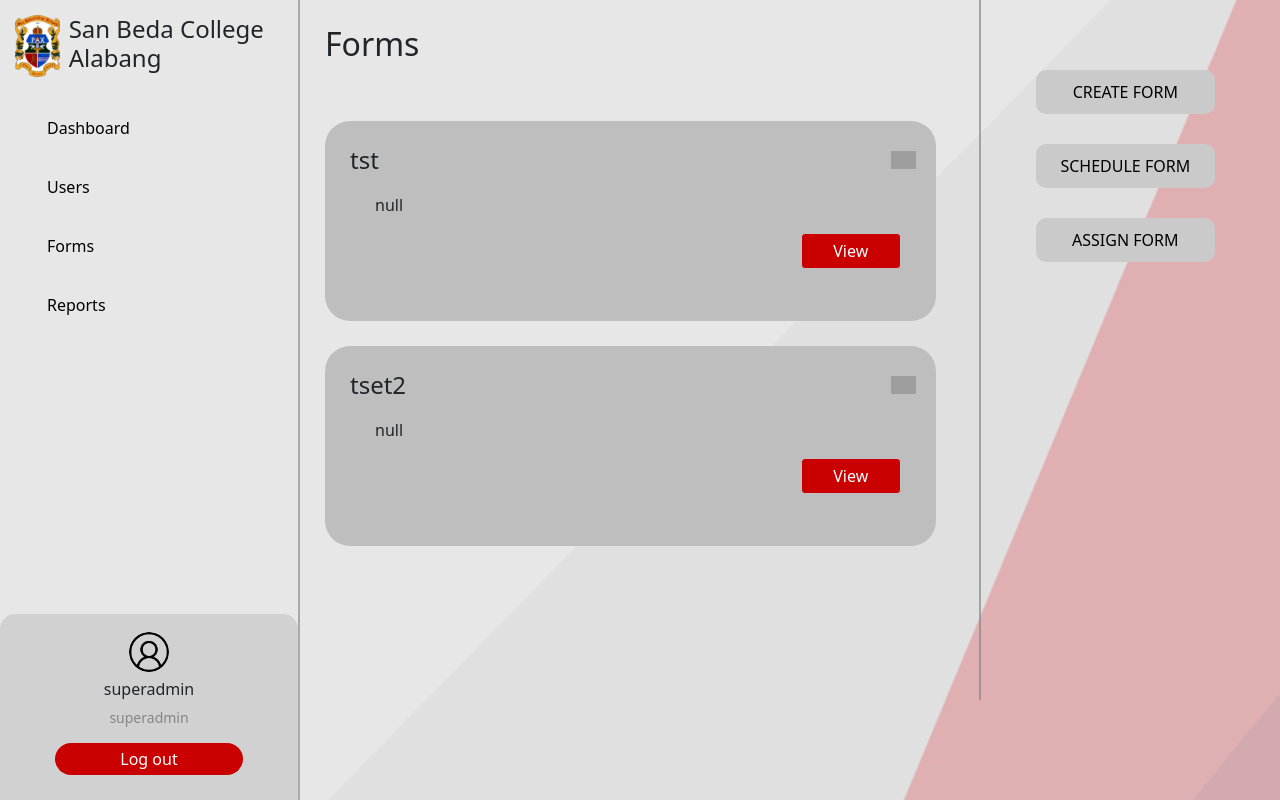
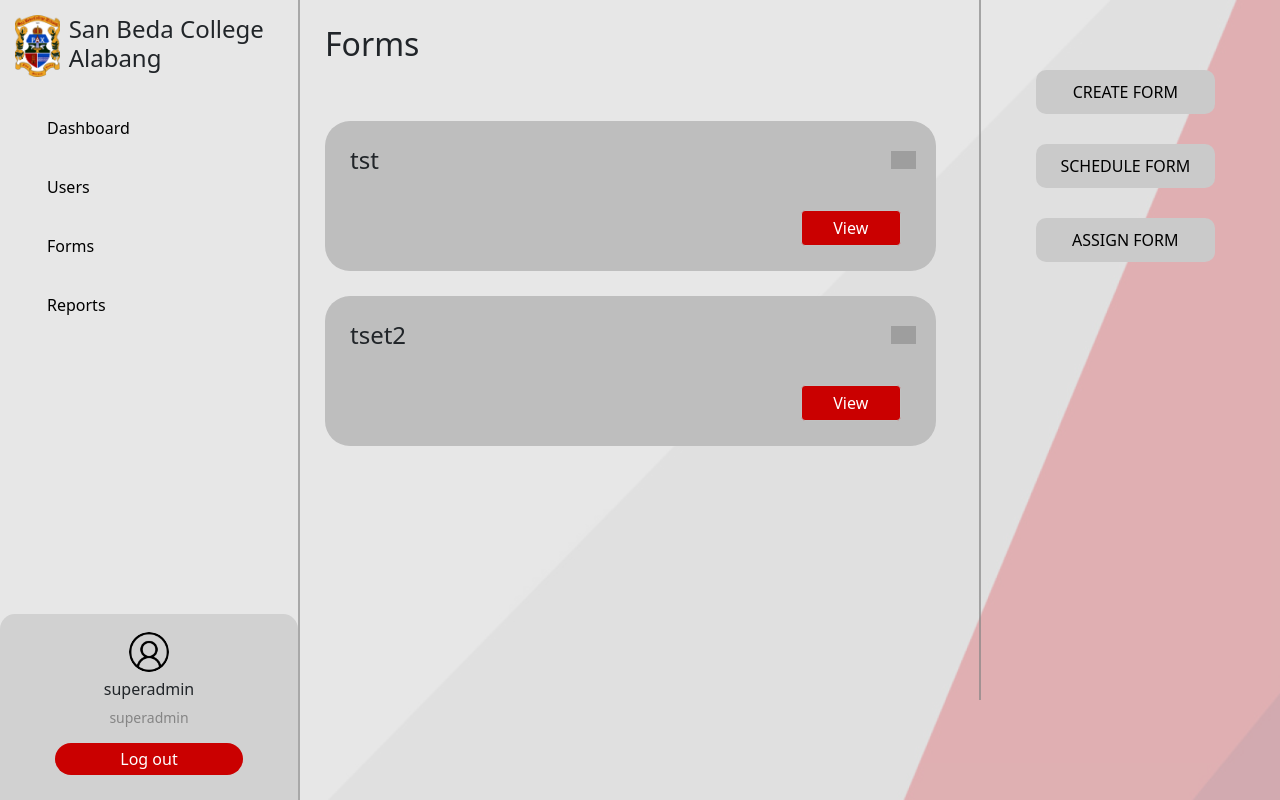
Before and after one commit to FranchescaManas/Capstone, a PHP site: page /capstone2/superadmin/index.php?page=forms in a window 1280 px wide. Run offline with PHP 8.4, Linux system fonts and the light colour scheme; a user stored in the database is signed in; data comes from the database, SQL or seed files in the repository; grey boxes are pictures that could not be loaded.

Commit message:
minor ui changes in form group

```diff
--- a/shared/css/components.css
+++ b/shared/css/components.css
@@ -430,13 +430,14 @@
     width: 90%;
     height: fit-content;
     max-height: 250px;
-    min-height: 200px;
+    min-height: 150px;
     margin: 25px;
     background-color: #BEBEBE;
     border-radius: 25px;
     padding: 25px;
     overflow: auto;
     position: relative;
+
 }
 
 .form-card > p{
--- a/shared/forms/FormClass.php
+++ b/shared/forms/FormClass.php
@@ -220,7 +220,7 @@
         if ($result->num_rows > 0) {
             while ($row = $result->fetch_assoc()) {
                 echo '
-                    <div class="form-card" id="' . $row['form_id'] . '">
+                    <div class="form-card d-flex flex-column justify-content-between" id="' . $row['form_id'] . '">
                         <div class="kebab-menu">
                             <img src="https://img.icons8.com/?size=512&id=84119&format=png" alt="Three Dots Icon" class="kebab-icon" width="25px">
                             <ul class="kebab-options">
@@ -232,7 +232,7 @@
                             </ul>
                         </div>
                         <h4>' . $row['form_name'] . '</h4>
-                        <p>' . $row['form_description'] . '</p>
+
 
                         <div class="d-flex justify-content-end">
                             <form action="../shared/forms/form.php" method="post">
--- a/shared/forms/form.php
+++ b/shared/forms/form.php
@@ -204,7 +204,7 @@
                 }
                 else if($access === 'can modify')
                 {
-                    if($role === 'dean' || $role === 'vice-dean' || $role === 'chairperson'){
+                    if($role === 'dean' || $role === 'vice-dean' || $role === 'department chair'){
                         $role = 'admin';
                     }
                     // echo "redirect to admin page";
@@ -241,6 +241,9 @@
                         }
                         else
                         {
+                            if($role === 'dean' || $role === 'vice-dean' || $role === 'department chair'){
+                                $role = 'admin';
+                            }
                             header('location: ../../' . $role . '/index.php?page=forms');
                         }
                     }
--- a/shared/shared-functions.php
+++ b/shared/shared-functions.php
@@ -16,7 +16,8 @@
 function getRole()
 {
     return $_SESSION['role'];
-}function insertResponse($role, $formData)
+}
+function insertResponse($role, $formData)
 {
     $conn = connection();
     if (is_array($formData['form_id'])) {
--- a/superadmin/superadmin-userstable.php
+++ b/superadmin/superadmin-userstable.php
@@ -41,7 +41,7 @@
         <section class="flex-center flex-wrap w-100">
             <input type="text" placeholder="search" id="txtbx_search" onkeyup="filterTable()" class="searchbox rounded-pill">
             <!-- <button class="rounded custom-btn">Filter</button> -->
-            <button class="rounded custom-btn">Import</button>
+            <!-- <button class="rounded custom-btn">Import</button> -->
         </section>
 
         <section class="flex-center">
```
